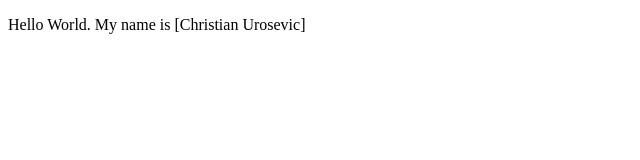
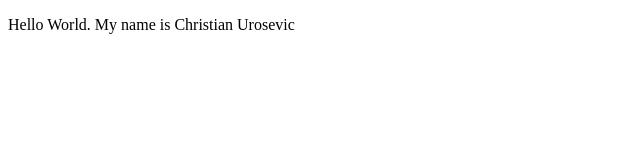
Before and after one commit to Curosevic/Curosevic.github.io, a plain HTML site: page hello.html in a window 1280 px wide. Shown: the full height of the page, 0-640 px from the left. Drawn offline with Linux system fonts and the light colour scheme.

Commit message:
Update hello.html

```diff
--- a/hello.html
+++ b/hello.html
@@ -5,7 +5,7 @@
 </head>
 <body>
 
-<p>Hello World. My name is [Christian Urosevic]</p>
+<p>Hello World. My name is Christian Urosevic</p>
 
 </body>
 </html>
```
